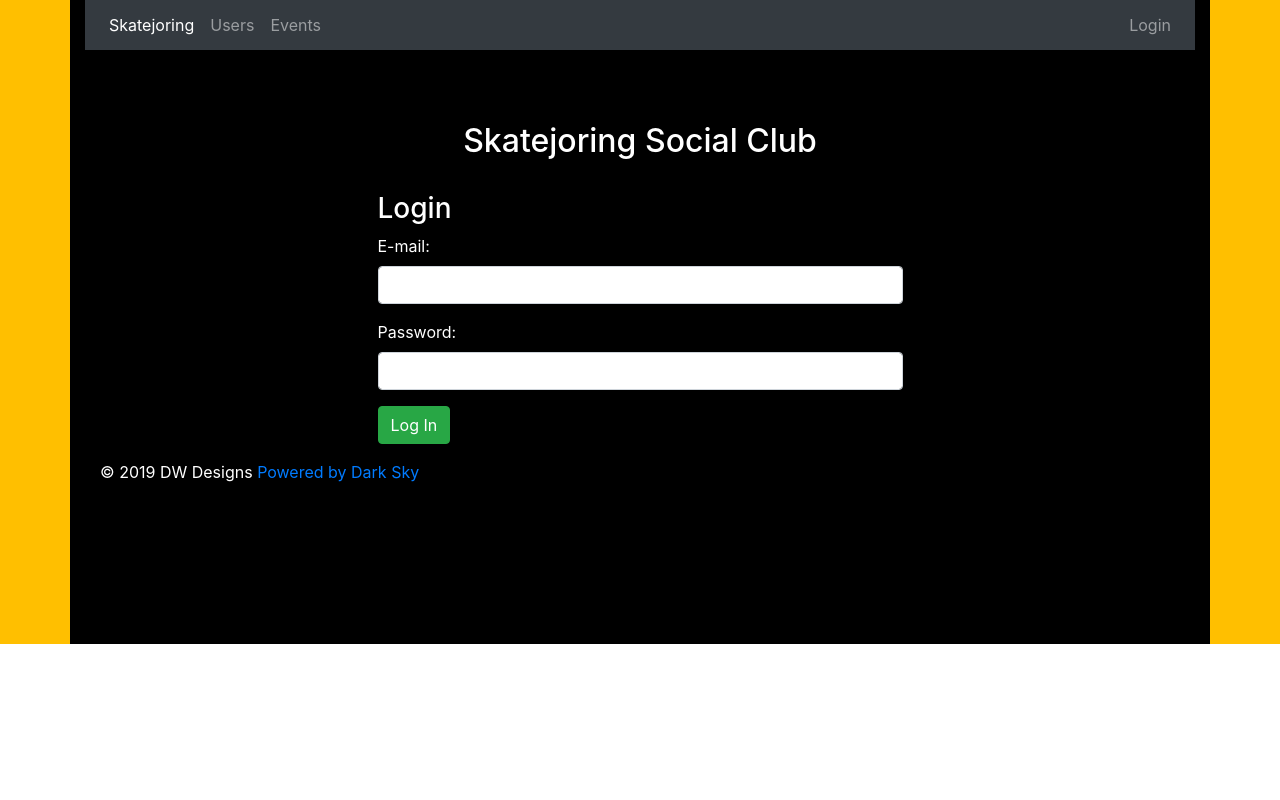
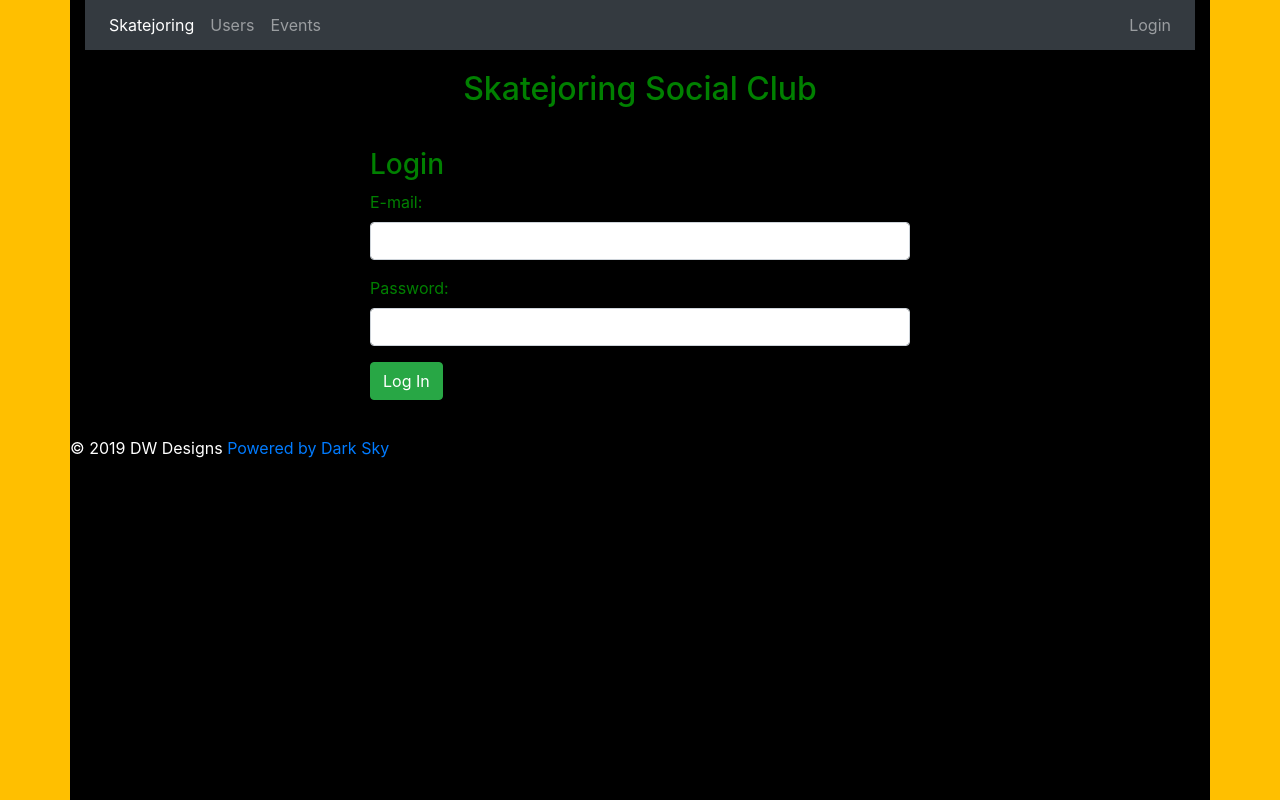
Before and after one commit to phantoms187/skatejoring, a React (Create React App) app in the folder client/: page /login in a window 1280 px wide. Built offline with nearby package versions, Linux system fonts and the light colour scheme.

Commit message:
Add dev for ie11

```diff
--- a/client/package.json
+++ b/client/package.json
@@ -42,6 +42,7 @@
       "not op_mini all"
     ],
     "development": [
+      "ie 11",
       "last 1 chrome version",
       "last 1 firefox version",
       "last 1 safari version"
--- a/client/src/App.css
+++ b/client/src/App.css
@@ -1,12 +1,19 @@
 
 #root{
+  background-size: cover;
   background-color: #FFBF00;
   height: 100%;
 }
 
+html, body, #app, #app>div {
+  height: 100%
+}
+
 .title-welcome{
   text-align: center;
-  color: white;
+  color: green;
+  padding: 10px;
+  margin: 10px;
 }
 
 .center {
@@ -31,6 +38,7 @@
 
   background-color: #000000;
   margin: auto;
+  height: 100%;
 }
 
 img {
@@ -45,4 +53,14 @@ img {
 
 .text-white{
   color: white;
+  margin: auto;
+  height: 100%;
 }
+
+.footer{
+  color: white;
+  margin: auto;
+  height: 100%;
+  text-align: right;
+
+}
--- a/client/src/App.js
+++ b/client/src/App.js
@@ -19,6 +19,11 @@ import Login from './components/login.component';
 import Navbar from "./components/layout/Navbar";
 import PrivateRoute from "./components/private-route/PrivateRoute";
 import Dashboard from "./components/dashboard/Dashboard";
+
+import Container from "react-bootstrap/Container";
+import Row from 'react-bootstrap/Row';
+import Col from 'react-bootstrap/Col';
+
 
 // Check for token to keep user logged in
 if (localStorage.jwtToken) {
@@ -47,39 +52,37 @@ class App extends Component {
     return (
       <Provider store={store}>
         <Router>
-          <div className="container green-bkgr">
-         <Navbar />
-          <br/>
-          <br/>
-          <br/>
+          <Container className="green-bkgr">
+
+            <Navbar />
+
             <h2 class= "title-welcome">Skatejoring Social Club</h2>
-          <br/>
+            <Row>
+            <Switch>
 
-            <Route exact path='/login' component={ Login } />
-            <Route exact path='/events' component={ Events } />
-            <Route exact path='/register' component={ Register } />
-            <Route exact path='/index' component={ Index } />
-            <Route path='/edit/:id' component={ Edit } />
+              <Route exact path='/login' component={ Login } />
+              <Route exact path='/events' component={ Events } />
+              <Route exact path='/index' component={ Index } />
 
-            <Switch>
               <PrivateRoute>
                 <PrivateRoute exact path='/dashboard' component={ Dashboard } />
                 <PrivateRoute exact path='/createEvent' component={ CreateEvent } />
+                <PrivateRoute exact path='/register' component={ Register } />
+                <PrivateRoute path='/edit/:id' component={ Edit } />
               </PrivateRoute>
+
+             <Route exact path='/' component={ Home } />
             </Switch>
 
-            <Route exact path='/' component={ Home } />
 
-            <footer class="container">
-              <p class="text-white">&copy; 2019 DW Designs         <a href="https://darksky.net/poweredby/"> Powered by Dark Sky</a></p>
+
+            <footer>
+              <p class="footer">&copy; 2019 DW Designs         <a href="https://darksky.net/poweredby/"> Powered by Dark Sky</a></p>
             </footer>
-          <br/>
-          <br/>
-          <br/>
-          <br/>
-          <br/>
-          <br/>
-          </div>
+
+            </Row>
+          </Container>
+
         </Router>
       </Provider>
 
--- a/client/src/components/home.component.js
+++ b/client/src/components/home.component.js
@@ -1,39 +1,40 @@
 import '../App.css';
 import React, { Component } from 'react';
 import Carousel from 'react-bootstrap/Carousel';
+import Container from "react-bootstrap/Container";
+import Row from 'react-bootstrap/Row';
+import Col from 'react-bootstrap/Col';
 
 export default class Home extends Component {
      render() {
         return (
+
+          <Container>
+            <Row>
+             <Col xs={{ span: 8, offset: 2 }}>
               <Carousel>
                   <Carousel.Item>
                     <img
-                      className="d-block text-center mx-auto p-3 my-auto"
+                      className="d-block mx-auto p-3 my-auto img-fluid"
                       src="/mia_glow.png"
                       alt="First slide"
                     />
                     <br/>
                     <br/>
-                    <br/>
-                    <br/>
-                    <Carousel.Caption>
+                    <Carousel.Caption className= "mt-3">
                       <h3>Welcome to the Club</h3>
                       <p>Join us at our next event!</p>
                     </Carousel.Caption>
                   </Carousel.Item>
+
                   <Carousel.Item>
                     <img
-                      className="d-block text-center mx-auto p-3 my-auto"
+                      className="d-block text-center mx-auto p-3 my-auto img-fluid"
                       src="/skatejoring_girl_huskey.png"
                       alt="skatejoring_girl_huskey.png"
                     />
                     <br/>
                     <br/>
-                    <br/>
-                    <br/>
-                    <br/>
-                    <br/>
-
                     <Carousel.Caption>
                       <h3>Fun for Everyone</h3>
                       <p>Especially the pups!!</p>
@@ -41,23 +42,21 @@ export default class Home extends Component {
                   </Carousel.Item>
                   <Carousel.Item>
                     <img
-                      className="d-block text-center mx-auto p-3 my-auto"
+                      className="d-block text-center mx-auto p-3 my-auto img-fluid"
                       src="/skatejoring_orange_wheels.png"
                       alt="Third slide"
                     />
                     <br/>
                     <br/>
-                    <br/>
-                    <br/>
-                    <br/>
-                    <br/>
-
                     <Carousel.Caption>
                       <h3>Safety Third!</h3>
                       <p>No sandals allowed.</p>
                     </Carousel.Caption>
                   </Carousel.Item>
                 </Carousel>
+                </Col>
+              </Row>
+            </Container>
         );
     }
 
--- a/client/src/index.css
+++ b/client/src/index.css
@@ -1,5 +1,5 @@
 body {
-  background-color: black;
+ /* background-color: black;*/
   margin: 0;
   font-family: -apple-system, BlinkMacSystemFont, "Segoe UI", "Roboto", "Oxygen",
     "Ubuntu", "Cantarell", "Fira Sans", "Droid Sans", "Helvetica Neue",
--- a/client/src/index.js
+++ b/client/src/index.js
@@ -1,3 +1,6 @@
+// These must be the first lines in src/index.js
+import 'react-app-polyfill/ie11';
+import 'react-app-polyfill/stable';
 import React from 'react';
 import ReactDOM from 'react-dom';
 import './index.css';
```
Also changed, not shown: 2 other files (tests, documents, lock files or other folders).
